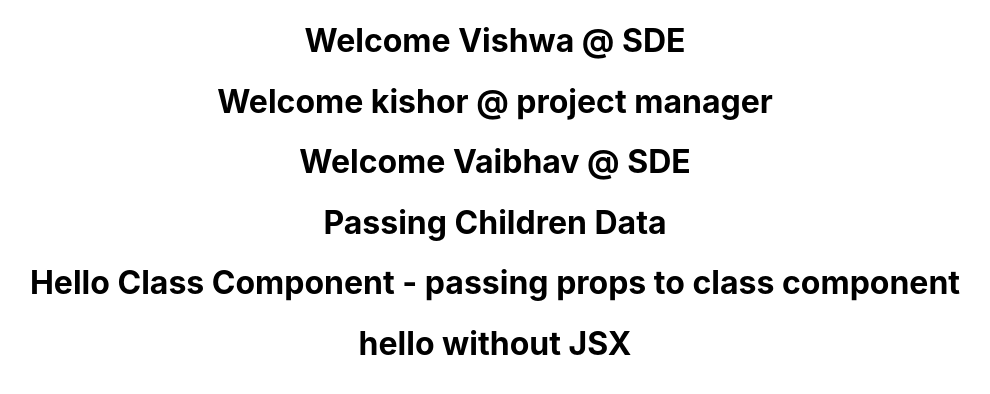
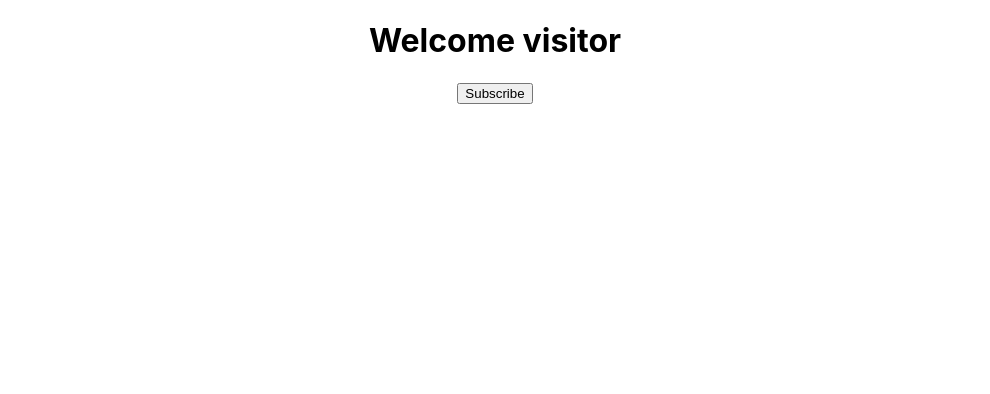
Before and after one commit to viswanathgowda/react, a React (Create React App) app in the folder hello-world/: page / in a window 1280 px wide. Shown: the top 394 px of the page, without its empty margins (145-1135 px from the left). Built offline with nearby package versions, Linux system fonts and the light colour scheme.

Commit message:
implemented the state, setState in message.js

```diff
--- a/hello-world/src/App.js
+++ b/hello-world/src/App.js
@@ -1,18 +1,21 @@
 import "./App.css";
-import { Welcome1, Welcome2 } from "./components/welcome";
-import Greet from "./components/Greet";
-import { Hello } from "./components/Hello";
+// import { Welcome1, Welcome2 } from "./components/welcome";
+// import Greet from "./components/Greet";
+// import { Hello } from "./components/Hello";
+import Message from "./components/Message";
 
 function App() {
   return (
     <div className="App">
-      <Welcome1 name="Vishwa" designation="SDE" />
+      {/* <Welcome1 name="Vishwa" designation="SDE" />
       <Welcome2 name="kishor" designation="project manager" />
       <Welcome2 name="Vaibhav" designation="SDE">
         <h1>Passing Children Data</h1>
       </Welcome2>
       <Greet name="passing props to class component" />
-      <Hello />
+      <Hello /> */}
+
+      <Message />
     </div>
   );
 }
--- /dev/null
+++ b/hello-world/src/components/Message.js
@@ -0,0 +1,57 @@
+/**
+ * Message Component
+ *
+ * This is a React component that displays a message and a button.
+ * When the button is clicked, the message changes.
+ *
+ * @component
+ * @extends React.Component
+ *
+ * @example
+ * return (
+ *   <Message />
+ * )
+ *
+ * State:
+ * @property {Object} state - The state object of the component.
+ * @property {string} state.message - The message to be displayed.
+ *
+ * Methods:
+ * @method subscribe - Updates the state with a new message.
+ *
+ * @returns {JSX.Element} The rendered component.
+ */
+import React, { Component } from "react";
+
+class Message extends Component {
+  constructor() {
+    super(); // calls the parent class constructor
+    this.state = {
+      message: "Welcome visitor",
+    };
+  }
+
+  /**
+   * Updates the component's state with a new message indicating that the user has subscribed.
+   *
+   * @function subscribe
+   * @description This method sets the state of the component to update the message property with a thank you message.
+   * It uses the setState method to trigger a re-render with the new state.
+   */
+  subscribe() {
+    this.setState({
+      message: "Thank you for subscribing",
+    });
+  }
+
+  render() {
+    return (
+      <div>
+        <h1>{this.state.message}</h1>
+        <button onClick={() => this.subscribe()}>Subscribe</button>
+      </div>
+    );
+  }
+}
+
+export default Message;
```
Also changed, not shown: 1 other file (tests, documents, lock files or other folders).
